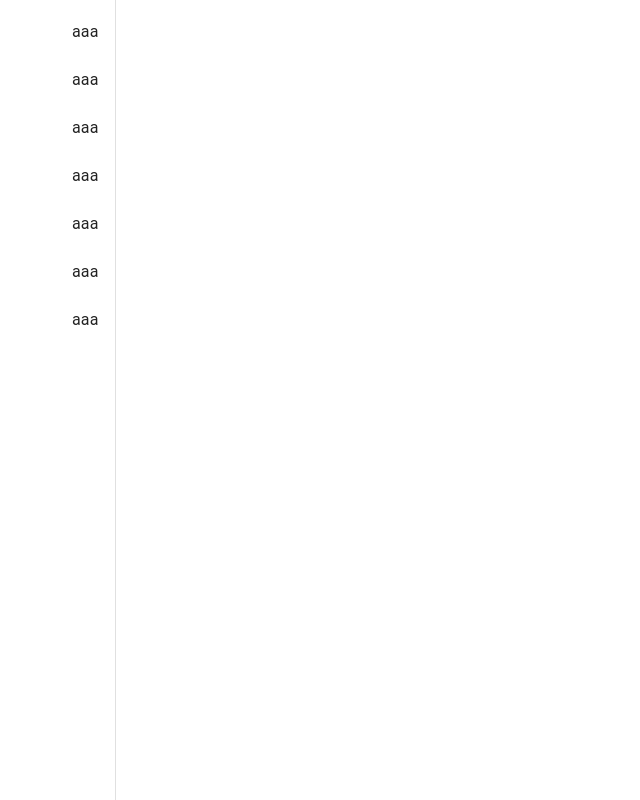
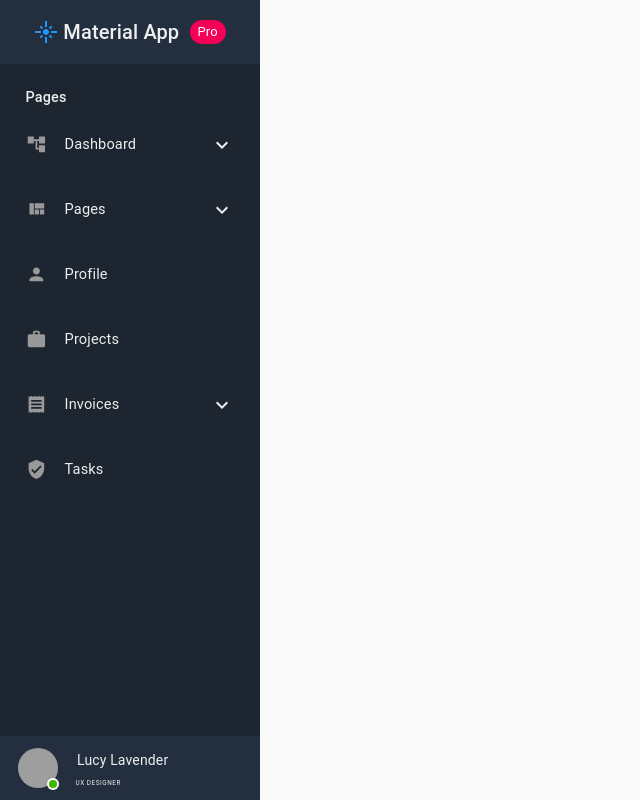
Before and after one commit to naldal/Material-Dashboard, a React (Create React App) app: page / in a window 1280 px wide. Shown: the whole page, without its empty margins (0-640 px from the left). Built offline with nearby package versions, Linux system fonts and the light colour scheme; grey boxes are pictures that could not be loaded.

Commit message:
add drawer on project

```diff
--- a/package.json
+++ b/package.json
@@ -3,12 +3,16 @@
   "version": "0.1.0",
   "private": true,
   "dependencies": {
+    "@material-ui/core": "^4.11.0",
+    "@material-ui/icons": "^4.9.1",
     "@testing-library/jest-dom": "^4.2.4",
     "@testing-library/react": "^9.3.2",
     "@testing-library/user-event": "^7.1.2",
     "react": "^16.13.1",
     "react-dom": "^16.13.1",
-    "react-scripts": "3.4.3"
+    "react-router-dom": "^5.2.0",
+    "react-scripts": "3.4.3",
+    "router": "^1.3.5"
   },
   "scripts": {
     "start": "react-scripts start",
--- a/src/App.js
+++ b/src/App.js
@@ -1,4 +1,5 @@
-import { makeStyles } from '@material-ui/core';
+import { makeStyles, CssBaseline, createMuiTheme } from '@material-ui/core';
+import { ThemeProvider } from '@material-ui/core/styles'
 import React from 'react';
 import { Route, Switch } from 'react-router-dom';
 import Default from './Default';
@@ -13,9 +14,19 @@ const useStyle = makeStyles({
 function App() {
     const classes = useStyle();
 
+    const theme = createMuiTheme({
+        // palette: {
+        //     type: '#1b2430',
+        // },
+    });
+
+
     return (
         <div className={classes.container}>
+            <CssBaseline />
+            <ThemeProvider theme={theme}>
                 <Drawer className={classes.drawer} />
+            </ThemeProvider>
             <Switch>
                 <Route exact path="/" render={(props) => <Default {...props}/>}></Route>
                 <Route></Route>
--- a/src/Drawer.jsx
+++ b/src/Drawer.jsx
@@ -1,39 +1,279 @@
 import React from 'react';
-import {Drawer as MUIDrawer , List,ListItem,ListItemIcon,ListItemText } from '@material-ui/core';
-import { makeStyles } from '@material-ui/core/styles'
+import {Drawer as MUIDrawer,Chip,List,ListItem,ListItemIcon,ListItemText,Collapse, ListSubheader, Typography, Avatar, Badge } from '@material-ui/core';
+import { makeStyles, withStyles } from '@material-ui/core/styles'
+import PersonIcon from '@material-ui/icons/Person';
+import AccountTreeIcon from '@material-ui/icons/AccountTree';
+import WorkIcon from '@material-ui/icons/Work';
+import ViewQuiltIcon from '@material-ui/icons/ViewQuilt';
+import VerifiedUserIcon from '@material-ui/icons/VerifiedUser';
+import WbIncandescentSharpIcon from '@material-ui/icons/WbIncandescentSharp';
+import ExpandLess from '@material-ui/icons/ExpandLess';
+import ExpandMore from '@material-ui/icons/ExpandMore';
+import ReceiptIcon from '@material-ui/icons/Receipt';
+import FlareIcon from '@material-ui/icons/Flare';
 
-const useStyles = makeStyles({
-  drawer: {
-    width: '260px'
-  }
-})
+const drawerWidth = 260;
+
+const StyledBadge = withStyles((theme) => ({
+  badge: {
+    backgroundColor: '#44b700',
+    color: '#44b700',
+    boxShadow: `0 0 0 2px ${theme.palette.background.paper}`,
+    '&::after': {
+      position: 'absolute',
+      top: 0,
+      left: 0,
+      width: '100%',
+      height: '100%',
+      borderRadius: '50%',
+      animation: '$ripple 1.2s infinite ease-in-out',
+      border: '1px solid currentColor',
+      content: '""',
+    },
+  },
+  '@keyframes ripple': {
+    '0%': {
+      transform: 'scale(.8)',
+      opacity: 1,
+    },
+    '100%': {
+      transform: 'scale(2.4)',
+      opacity: 0,
+    },
+  },
+}))(Badge);
+
+const useStyles = makeStyles((theme) => ({
+    drawer: {
+        width: drawerWidth,
+        flexDirection: "column",
+    },
+    drawerPaper: {
+        width: drawerWidth,
+        backgroundColor: "#1c2530",
+        color: "#eee",
+        borderRight: "0"
+    },
+    listItems: {
+        fontSize: "0.8rem",
+    },
+    listIcons: {
+        color: "#999",
+        fontSize: "1.3rem"
+    },
+    nested: {
+        paddingLeft: theme.spacing(4),
+    },
+    listItemText: {
+        fontSize: "0.91rem",
+        marginLeft: "-17px"
+    },
+    perList:{
+        padding: "0.6rem",
+        margin: "0",
+    },
+    childLists: {
+
+    },
+    logo: {
+        height: "64px",
+        backgroundColor:"#232f3e;",
+        display: "flex",
+        alignItems: "center",
+        justifyContent: "center",
+    },
+    footer: {
+        position:"absolute",
+        bottom: "0",
+        left: "0",
+        backgroundColor:"#232f3e;",
+        width: "100%",
+    },
+    bottomflex: {
+        height:"64px",
+        display: "flex",
+        flex: "0 0 46%",
+        alignItems: "center",
+        justifyContent: "center",
+        alignSelf: "center"
+    },
+    badgeposition: {
+        position:"absolute",
+        left:"6%",
+        top: "10px"
+    },
+    flextypo: {
+        marginLeft: "-11px",
+        marginTop: "6px",
+    }
+}))
+
+
 
 const Drawer = () => {
 
     const classes = useStyles();
-    const itemList = [
-      {text:'aaa'},
-      {text:'aaa'},
-      {text:'aaa'},
-      {text:'aaa'},
-      {text:'aaa'},
-      {text:'aaa'},
-      {text:'aaa'}
-    ];
+
+    const [open1, setOpen1] = React.useState(false);
+    const [open2, setOpen2] = React.useState(false);
+    const [open3, setOpen3] = React.useState(false);
+
+    const handleClick1 = () => {
+        setOpen1(!open1);
+        setOpen2(false)
+        setOpen3(false)
+    };
+
+    const handleClick2 = () => {
+        setOpen2(!open2);
+        setOpen1(false)
+        setOpen3(false)
+    };
+
+    const handleClick3 = () => {
+        setOpen3(!open3);
+        setOpen1(false);
+        setOpen2(false);
+    };
 
     return (
-        <MUIDrawer variant="permanent" className={classes.drawer}>
-          <List>
-            {itemList.map((item, index) => {
-              const { text } = item;
-              return (
-              <ListItem button key={text}>
-                <ListItemIcon></ListItemIcon>
-                <ListItemText primary={text} />
-              </ListItem>
-            )})}
-          </List>
+        <MUIDrawer variant="permanent" className={classes.drawer} classes={{paper:classes.drawerPaper}}>
+            <div id="header" className={classes.logo}>
+                <FlareIcon style={{color:"#2196f3"}}/>
+                <Typography variant="h6">&nbsp;Material App&nbsp;&nbsp;</Typography>
+                <Chip label="Pro" color="secondary" size="small"/>
+            </div>
+            <List className={classes.perList}
+            subheader={
+                <ListSubheader component="div" id="nested-list-subheader" style={{color:"#eee", fontSize:"0.9rem"}}>
+                Pages
+                </ListSubheader>
+            }>
+                <ListItem button onClick={handleClick1}>
+                <ListItemIcon >
+                    <AccountTreeIcon className={classes.listIcons}/>
+                </ListItemIcon>
+                <ListItemText primary="Dashboard" classes={{primary:classes.listItemText}}/>
+                {open1 ? <ExpandLess /> : <ExpandMore />}
+            </ListItem>
+            <Collapse in={open1} timeout="auto">
+                <div className={classes.childLists}>
+                    <List component="div" disablePadding>
+                        <ListItem button className={classes.nested}>
+                            <ListItemText inset={true} primary="Default" classes={{primary:classes.listItemText}} />
+                        </ListItem>
+                    </List>
+                    <List component="div" disablePadding>
+                        <ListItem button className={classes.nested}>
+                            <ListItemText inset={true} primary="Analytics" classes={{primary:classes.listItemText}} />
+                        </ListItem>
+                    </List>
+                </div>
+            </Collapse>
+            </List>
+
+            <List className={classes.perList}>
+                <ListItem button onClick={handleClick2}>
+                <ListItemIcon>
+                    <ViewQuiltIcon className={classes.listIcons}/>
+                </ListItemIcon>
+                <ListItemText primary="Pages" classes={{primary:classes.listItemText}} />
+                {open2 ? <ExpandLess /> : <ExpandMore />}
+            </ListItem>
+            <Collapse in={open2} timeout="auto">
+                <div className={classes.childLists}>
+                <List component="div" disablePadding>
+                    <ListItem button className={classes.nested}>
+                        <ListItemText inset={true} primary="Settings" classes={{primary:classes.listItemText}} />
+                    </ListItem>
+                </List>
+                <List component="div" disablePadding>
+                    <ListItem button className={classes.nested}>
+                        <ListItemText inset={true} primary="Pricing" classes={{primary:classes.listItemText}} />
+                    </ListItem>
+                </List>
+                <List component="div" disablePadding>
+                    <ListItem button className={classes.nested}>
+                        <ListItemText inset={true} primary="Blank Page" classes={{primary:classes.listItemText}} />
+                    </ListItem>
+                </List>
+                </div>
+            </Collapse>
+            </List>
+
+            <List className={classes.perList}>
+                <ListItem button>
+                <ListItemIcon>
+                    <PersonIcon className={classes.listIcons}/>
+                </ListItemIcon>
+                <ListItemText primary="Profile" classes={{primary:classes.listItemText}} />
+
+                </ListItem>
+            </List>
+
+            <List className={classes.perList}>
+                <ListItem button>
+                <ListItemIcon>
+                    <WorkIcon className={classes.listIcons}/>
+                </ListItemIcon>
+                <ListItemText primary="Projects" classes={{primary:classes.listItemText}} />
+
+                </ListItem>
+            </List>
+
+            <List className={classes.perList}>
+                <ListItem button onClick={handleClick3}>
+                <ListItemIcon>
+                    <ReceiptIcon className={classes.listIcons}/>
+                </ListItemIcon>
+                <ListItemText primary="Invoices" classes={{primary:classes.listItemText}} />
+                {open3 ? <ExpandLess /> : <ExpandMore />}
+            </ListItem>
+            <Collapse in={open3} timeout="auto">
+                <div className={classes.childLists}>
+                <List component="div" disablePadding>
+                    <ListItem button className={classes.nested}>
+                        <ListItemText inset={true} primary="List" classes={{primary:classes.listItemText}} />
+                    </ListItem>
+                </List>
+                <List component="div" disablePadding>
+                    <ListItem button className={classes.nested}>
+                        <ListItemText inset={true} primary="Details" classes={{primary:classes.listItemText}}/>
+                    </ListItem>
+                </List>
+                </div>
+            </Collapse>
+            </List>
+
+            <List className={classes.perList}>
+                <ListItem button>
+                <ListItemIcon style={{color:"#eee"}}>
+                    <VerifiedUserIcon className={classes.listIcons}/>
+                </ListItemIcon>
+                <ListItemText primary="Tasks" classes={{primary:classes.listItemText}} />
+                </ListItem>
+            </List>
+            <div className={classes.footer}>
+                <div id="footer" className={classes.bottomflex}>
+                    <StyledBadge
+                        overlap="circle"
+                        anchorOrigin={{
+                        vertical: 'bottom',
+                        horizontal: 'right',
+                        }}
+                        variant="dot"
+                        classes={{root:classes.badgeposition}}
+                    >
+                        <Avatar alt="Remy Sharp" src="https://material-app.bootlab.io/static/img/avatars/avatar-1.jpg" style={{margin:"2px"}} />
+                    </StyledBadge>
+                    <div className={classes.flextypo}>
+                        <Typography variant="body2">&nbsp;Lucy Lavender&nbsp;&nbsp;</Typography>
+                        <Typography variant="overline" style={{fontSize:"0.4rem"}}>&nbsp;UX Designer&nbsp;&nbsp;</Typography>
+                    </div>
+                </div>
+            </div>
         </MUIDrawer>
+
     );
 };
 
```
Also changed, not shown: 1 other file (tests, documents, lock files or other folders). Lines whose indentation alone changed are shown as unchanged.
